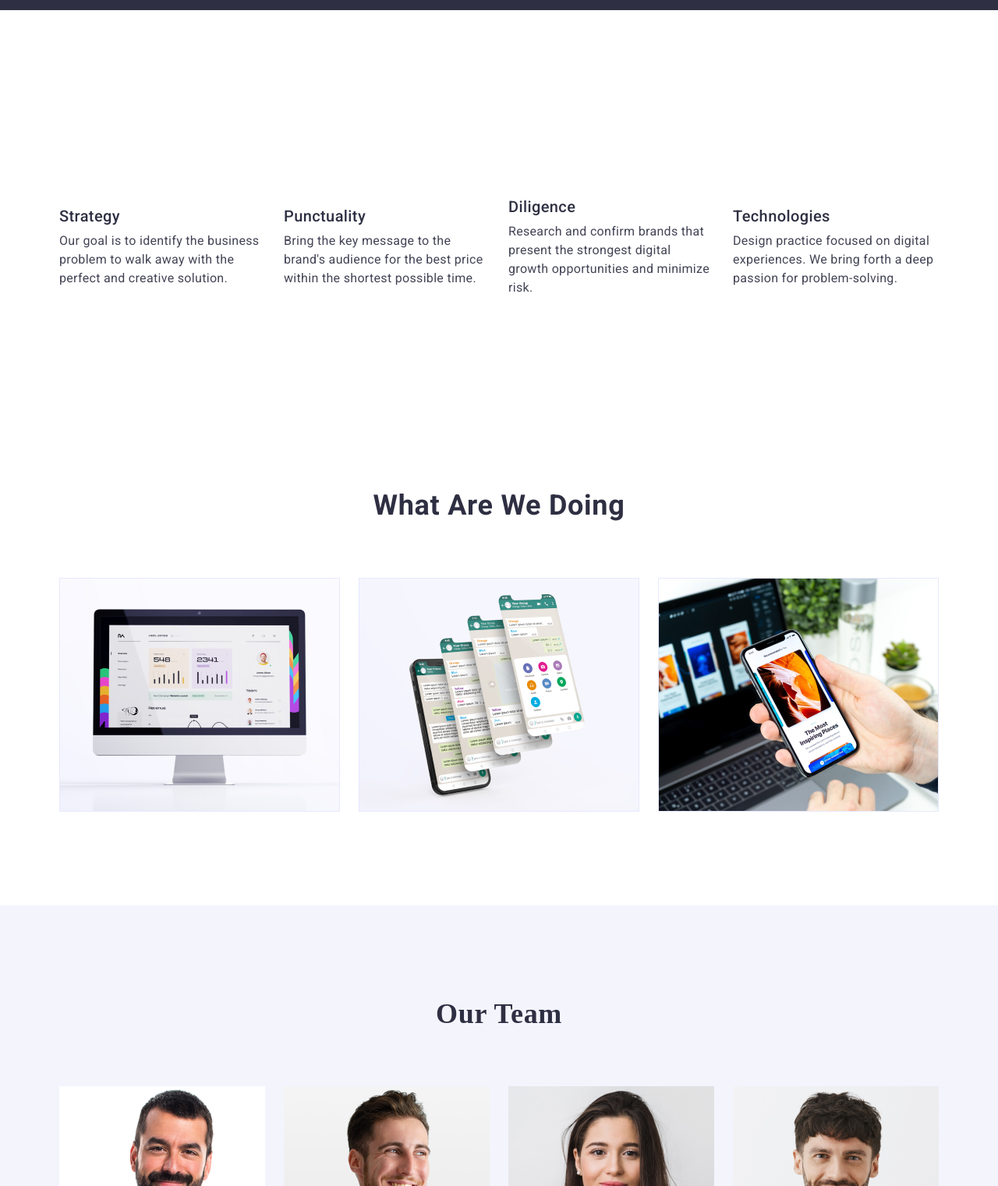
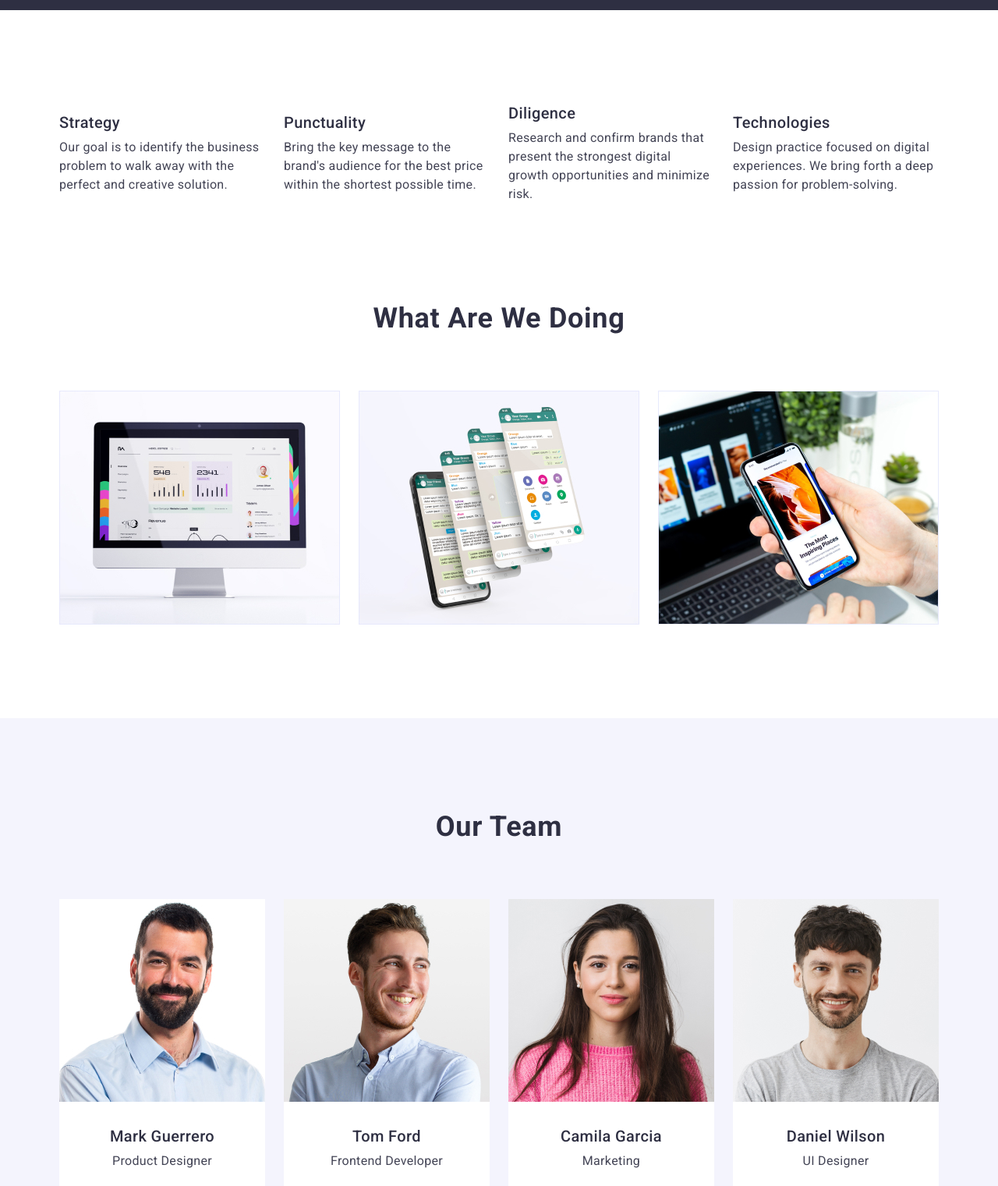
Before and after one commit to KarolinaIvanitska/goit-markup-hw-03, a plain HTML site: page index.html in a window 1280 px wide. Shown: the part 660-2181 px from the top of the page at 78% size. Drawn offline with nearby package versions, Linux system fonts and the light colour scheme.

Commit message:
Update styles.css

```diff
--- a/css/styles.css
+++ b/css/styles.css
@@ -221,7 +221,6 @@ ol, ul{
 }
 
 .section-two {
-    padding: 120px 0;
     display: flex;
     gap: 24px;
 }
@@ -280,7 +279,6 @@ ol, ul{
 .text-our-team {
     color: var(--text-color);
     text-align: center;
-    font-family: Robotom, sens-serif;
     font-size: 36px;
     font-style: normal;
     font-weight: 700;
```
